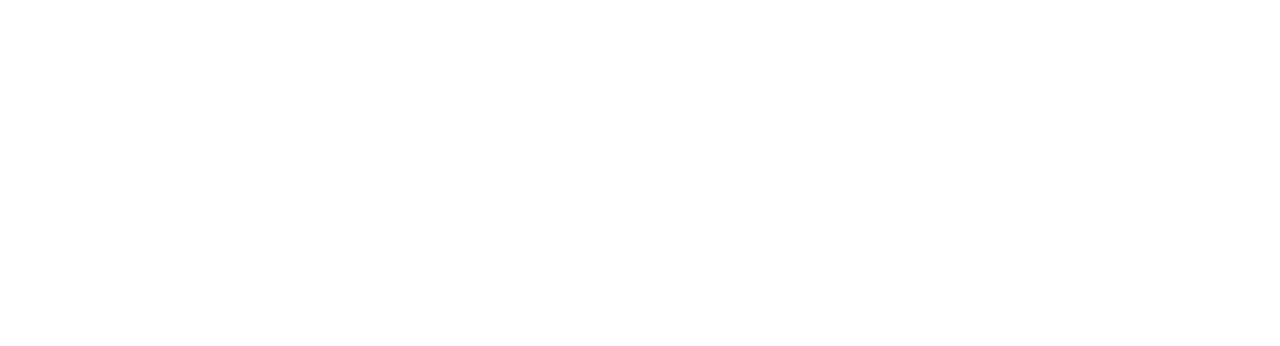
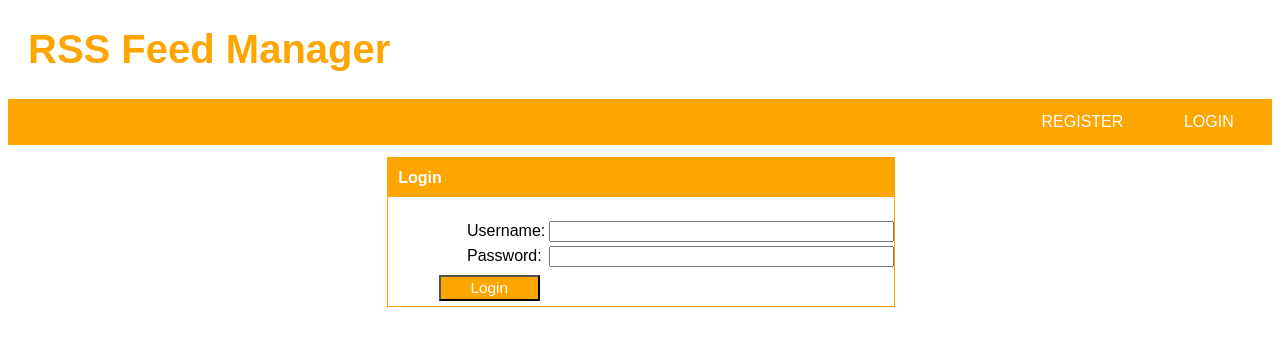
Before and after one commit to PhysTom88/RSS-Feed, a Django app: page /login/ in a window 1280 px wide. Before the commit the part shown is empty. Shown: the top 346 px of the page. Run offline with Django 3.2, Linux system fonts and the light colour scheme.

Commit message:
added login - needs tidying

```diff
--- a/rss_feed/static/css/main.css
+++ b/rss_feed/static/css/main.css
@@ -63,7 +63,7 @@ html {
 
 .user_form table {
     width: 100%;
-    padding: 0% 10%;
+    padding: 0% 15%;
 }
 
 .user_form ul {
--- a/rss_feed/templates/login/login.html
+++ b/rss_feed/templates/login/login.html
@@ -0,0 +1,19 @@
+{% extends "base.html" %}
+{% load static %}
+
+{% block content %}
+	<form class="user_form" method="post"
+		  enctype="multipart/form-data">
+		  {% csrf_token %}
+		  <h4 class="form-heading">Login</h4>
+		  <table class="form-table">
+		  <tr>
+		  <td>
+		  	Username:</td><td> <input type="text" name="username" value="" size="40" /></td></tr>
+		  	<tr>
+		  	<td>
+            Password:</td><td> <input type="password" name="password" value="" size="40" /></td></tr>
+		  </table>
+		  <input id='sub-button' type="submit" name="submit" value="Login" />
+	</form>
+{% endblock%}
--- a/rss_feed/views.py
+++ b/rss_feed/views.py
@@ -1,3 +1,4 @@
+from django.contrib.auth import authenticate, login
 from django.shortcuts import redirect, render
 from django.views import generic
 
@@ -17,8 +18,29 @@ class HomeView(generic.View):
 
 
 class LoginView(generic.View):
+
+    def post(self, request):
+        username = request.POST['username']
+        password = request.POST['password']
+
+        user = authenticate(username=username,
+                            password=password)
+
+        if user:
+            if user.is_active:
+                login(request, user)
+                return redirect('main:landing')
+            else:
+                message = "user is disabled!"
+                return render(request, 'login/login.html',
+                              {'message': message})
+        else:
+            message = "Username and password do not match any records"
+            return render(request, 'login/login.html',
+                          {'message': message})
+
     def get(self, request):
-        return render(request, 'login/login.html')
+        return render(request, 'login/login.html', {'message': ''})
 
 
 class RegisterView(generic.View):
```
